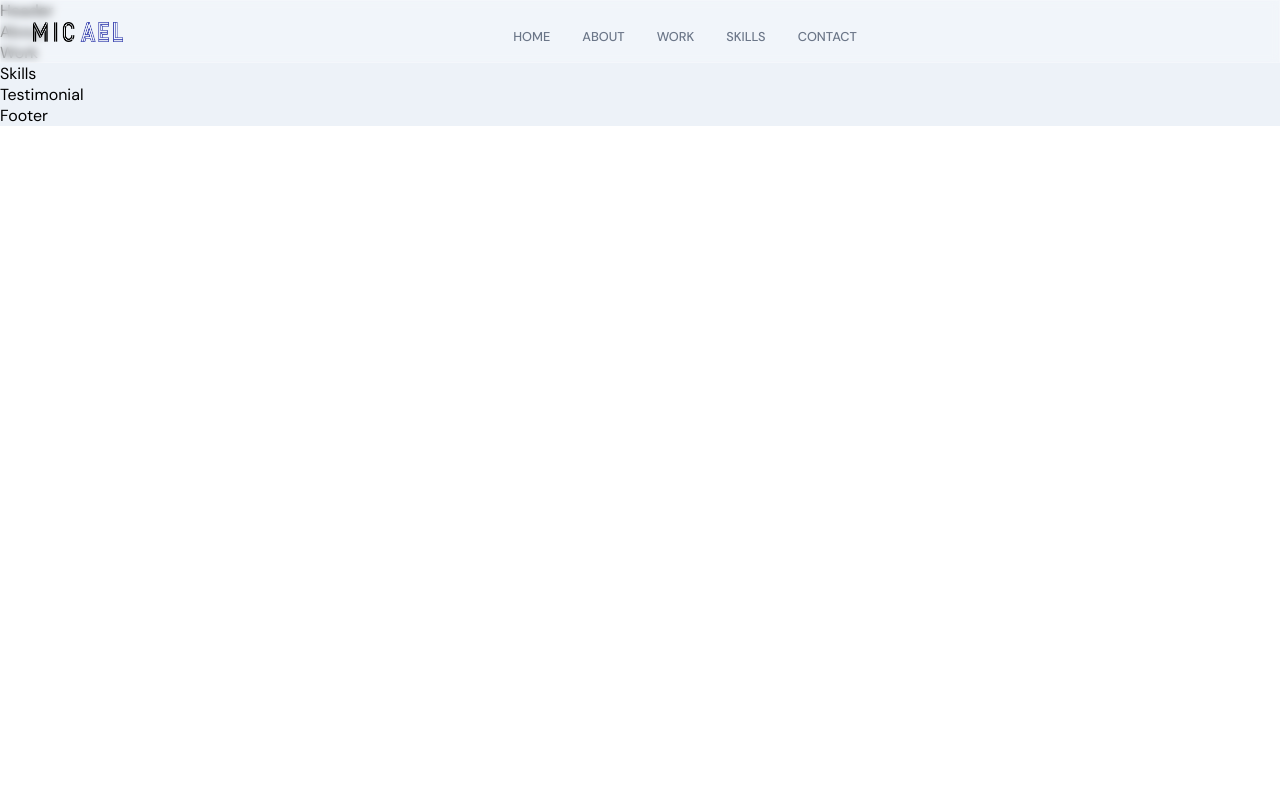
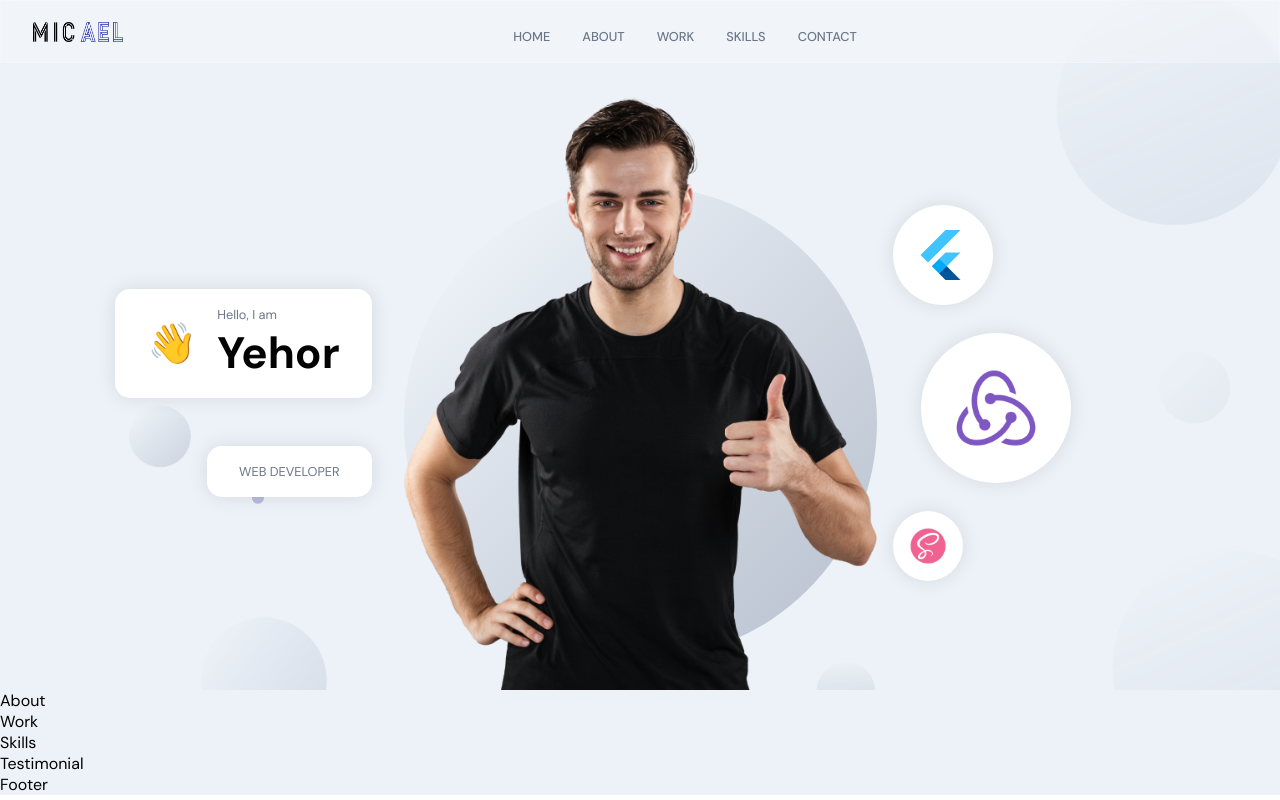
Before and after one commit to egorkavin/portfolio, a React (Create React App) app in the folder frontend_react/: page / in a window 1280 px wide. Built offline with nearby package versions, Linux system fonts and the light colour scheme.

Commit message:
feat: add <Header />

```diff
--- a/frontend_react/src/container/Header/Header.jsx
+++ b/frontend_react/src/container/Header/Header.jsx
@@ -1,9 +1,63 @@
 import React from 'react';
+import { motion } from 'framer-motion';
 
 import './Header.styles.scss';
+import { images } from '../../constants';
 
 const Header = () => {
-  return <div>Header</div>;
+  return (
+    <div id="home" className="app__header app__flex">
+      <motion.div
+        whileInView={{ x: [-100, 0], opacity: [0, 1] }}
+        transition={{ duration: 0.5 }}
+        className="app__header-info"
+      >
+        <div className="app__header-badge">
+          <div className="badge-cmp app__flex">
+            <span>👋</span>
+            <div style={{ marginLeft: 20 }}>
+              <p className="p-text">Hello, I am</p>
+              <h1 className="head-text">Yehor</h1>
+            </div>
+          </div>
+          <div className="tag-cmp app__flex">
+            <p className="p-text">Web Developer</p>
+          </div>
+        </div>
+      </motion.div>
+      <motion.div
+        whileInView={{ opacity: [0, 1] }}
+        transition={{ duration: 0.5, delayChildren: 0.5 }}
+        className="app__header-img"
+      >
+        <img src={images.profile} alt="profile_bg" />
+        <motion.img
+          whileInView={{ scale: [0, 1] }}
+          transition={{ duration: 1, ease: 'easeInOut' }}
+          className="overlay-circle"
+          src={images.circle}
+          alt="profile_circle"
+        />
+      </motion.div>
+      <motion.div
+        whileInView={{
+          scale: [0, 1],
+          opacity: [0, 1],
+          transition: {
+            duration: 1,
+            ease: 'easeInOut',
+          },
+        }}
+        className="app__header-circles"
+      >
+        {[images.flutter, images.redux, images.sass].map((circle) => (
+          <div className="circle-cmp app__flex" key={circle}>
+            <img src={circle} alt="circle" />
+          </div>
+        ))}
+      </motion.div>
+    </div>
+  );
 };
 
 export default Header;
--- a/frontend_react/src/container/Header/Header.styles.scss
+++ b/frontend_react/src/container/Header/Header.styles.scss
@@ -0,0 +1,188 @@
+#home {
+  position: relative;
+  background: url('../../assets/bgIMG.png');
+  background-size: cover;
+  background-repeat: repeat;
+  background-position: center;
+
+  .app__wrapper {
+    padding: 0;
+
+    .copyright {
+      display: none;
+    }
+  }
+}
+
+.app__header {
+  flex: 1;
+  width: 100%;
+  height: 100%;
+  flex-direction: row;
+  padding: 6rem 2rem 0;
+
+  @media screen and (min-width: 2000px) {
+    padding-top: 8rem;
+  }
+
+  @media screen and (max-width: 1200px) {
+    flex-direction: column;
+  }
+
+  @media screen and (max-width: 450px) {
+    padding: 6rem 1rem 2rem;
+  }
+
+  &-info {
+    flex: 0.65;
+    display: flex;
+    flex-direction: column;
+    justify-content: flex-start;
+    align-items: flex-start;
+    height: 100%;
+    margin: 0 2rem;
+
+    @media screen and (max-width: 1200px) {
+      width: 100%;
+      margin-right: 0rem;
+    }
+  }
+
+  &-badge {
+    width: 100%;
+    display: flex;
+    justify-content: flex-end;
+    align-items: flex-end;
+    flex-direction: column;
+
+    .badge-cmp,
+    .tag-cmp {
+      padding: 1rem 2rem;
+      background: var(--white-color);
+      border-radius: 15px;
+      flex-direction: row;
+      width: auto;
+      box-shadow: 0 0 20px rgba(0, 0, 0, 0.1);
+    }
+
+    .tag-cmp {
+      flex-direction: column;
+      margin-top: 3rem;
+
+      p {
+        width: 100%;
+        text-transform: uppercase;
+        text-align: right;
+      }
+    }
+
+    span {
+      font-size: 2.5rem;
+
+      @media screen and (min-width: 2000px) {
+        font-size: 5rem;
+      }
+    }
+
+    @media screen and (max-width: 1200px) {
+      justify-content: flex-start;
+      align-items: flex-start;
+    }
+  }
+
+  &-circles {
+    flex: 0.75;
+    display: flex;
+    flex-direction: column;
+    justify-content: space-evenly;
+    align-items: flex-start;
+    height: 100%;
+    margin-left: 1rem;
+
+    div {
+      width: 100px;
+      height: 100px;
+      border-radius: 50%;
+      background: var(--white-color);
+      box-shadow: 0 0 20px rgba(0, 0, 0, 0.1);
+
+      img {
+        width: 60%;
+        height: 60%;
+      }
+
+      &:nth-child(1) {
+        height: 100px;
+        width: 100px;
+      }
+
+      &:nth-child(2) {
+        margin: 1.75rem;
+        height: 150px;
+        width: 150px;
+      }
+
+      &:nth-child(3) {
+        height: 70px;
+        width: 70px;
+      }
+
+      @media screen and (min-width: 2000px) {
+        &:nth-child(1) {
+          height: 400px;
+          width: 400px;
+        }
+
+        &:nth-child(2) {
+          height: 170px;
+          width: 170px;
+        }
+
+        &:nth-child(3) {
+          height: 200px;
+          width: 200px;
+        }
+      }
+    }
+
+    @media screen and (max-width: 1200px) {
+      width: 100%;
+      flex-direction: row;
+      flex-wrap: wrap;
+      margin-left: 0;
+
+      div {
+        margin: 1rem;
+      }
+    }
+  }
+
+  &-img {
+    flex: 1;
+    height: 100%;
+    display: flex;
+    justify-content: flex-end;
+    align-items: flex-end;
+    position: relative;
+
+    img {
+      width: 100%;
+      object-fit: contain;
+      z-index: 1;
+    }
+
+    .overlay-circle {
+      position: absolute;
+      left: 0;
+      right: 0;
+      bottom: 0;
+      z-index: 0;
+      width: 100%;
+      height: 90%;
+    }
+
+    @media screen and (max-width: 1200px) {
+      margin: 2rem 0;
+    }
+  }
+}
```
